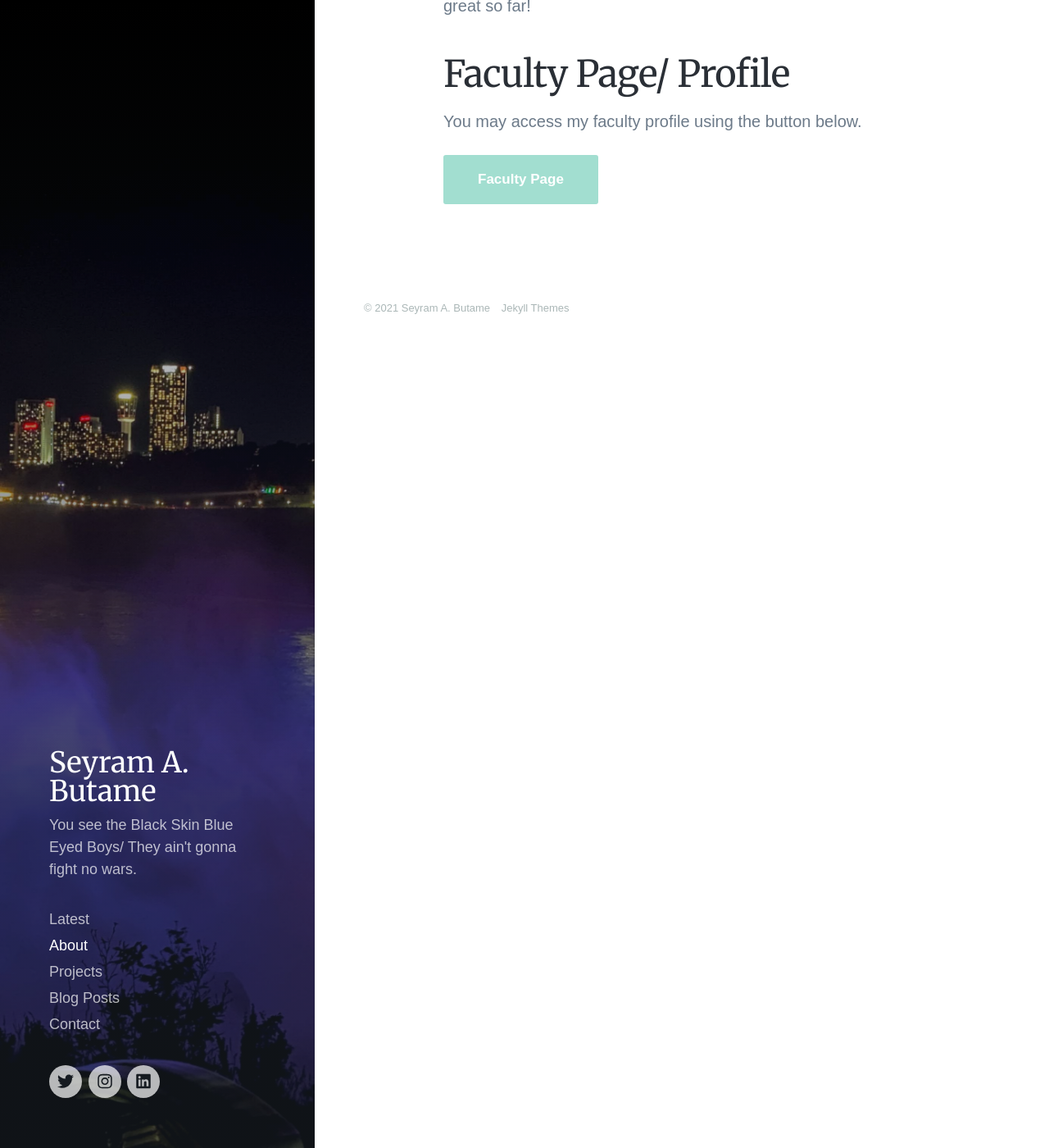
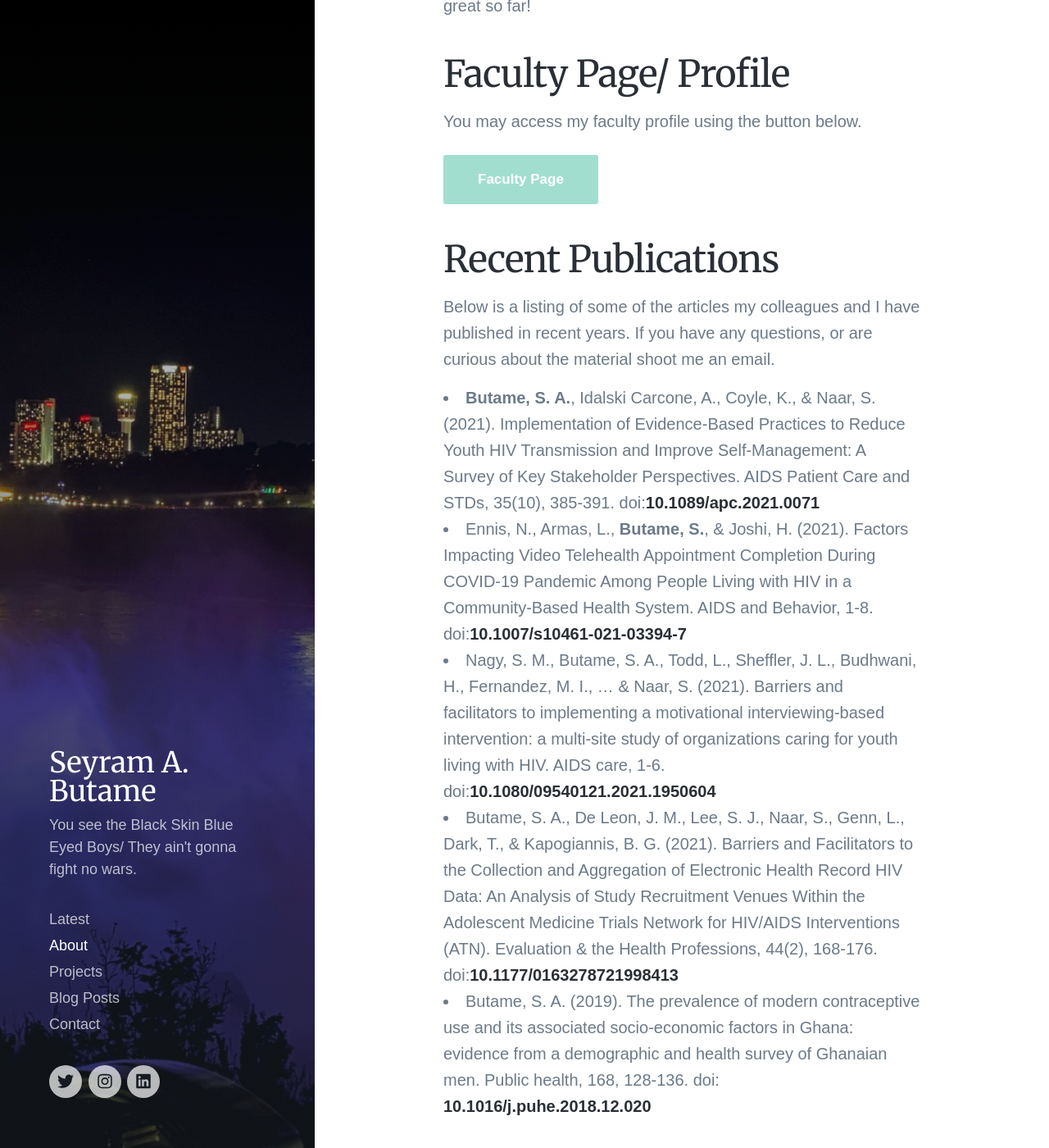
Before and after one commit to butames/blog.github.io, a Jekyll site: the page built from _pages/about.md, in a window 1280 px wide and 1400 px high, scrolled down 1608 px. Shown: the whole window at 82% size. Built offline with Jekyll 4.4.1, drawn with Linux system fonts in a browser that asks for light colours; nearby versions of some CDN libraries; some web fonts are replaced.

Commit message:
Update about.md

```diff
--- a/_pages/about.md
+++ b/_pages/about.md
@@ -14,10 +14,18 @@ Hello everyone,
 Welcome to my small website. I am research faculty at [Florida State University, College of Medicine](https://med.fsu.edu/). I work within the [Center for Translational Behavioral Science (CTBScience)](https://ctbs.fsu.edu/). My academic background is in public health, specifically health policy and management. My current work focuses on implementing and sustaining interventions in clinical care settings focused on American youth at risk for HIV. The ongoing career journey is great so far!
 
 
-
-
 ## Faculty Page/ Profile
 
 You may access my faculty profile using the button below.
 
 <a href="https://ctbs.fsu.edu/person/seyram-butame-phd" class="button button--large">Faculty Page</a>
+
+## Recent Publications
+
+Below is a listing of some of the articles my colleagues and I have published in recent years. If you have any questions, or are curious about the material shoot me an email.
+
+* **Butame, S. A.**, Idalski Carcone, A., Coyle, K., & Naar, S. (2021). Implementation of Evidence-Based Practices to Reduce Youth HIV Transmission and Improve Self-Management: A Survey of Key Stakeholder Perspectives. AIDS Patient Care and STDs, 35(10), 385-391. doi:[10.1089/apc.2021.0071](https://doi.org/10.1089/apc.2021.0071)
+* Ennis, N., Armas, L., **Butame, S.**, & Joshi, H. (2021). Factors Impacting Video Telehealth Appointment Completion During COVID-19 Pandemic Among People Living with HIV in a Community-Based Health System. AIDS and Behavior, 1-8. doi:[10.1007/s10461-021-03394-7](https://doi.org/10.1007/s10461-021-03394-7)
+* Nagy, S. M., Butame, S. A., Todd, L., Sheffler, J. L., Budhwani, H., Fernandez, M. I., ... & Naar, S. (2021). Barriers and facilitators to implementing a motivational interviewing-based intervention: a multi-site study of organizations caring for youth living with HIV. AIDS care, 1-6. doi:[10.1080/09540121.2021.1950604](https://doi.org/10.1080/09540121.2021.1950604)
+* Butame, S. A., De Leon, J. M., Lee, S. J., Naar, S., Genn, L., Dark, T., & Kapogiannis, B. G. (2021). Barriers and Facilitators to the Collection and Aggregation of Electronic Health Record HIV Data: An Analysis of Study Recruitment Venues Within the Adolescent Medicine Trials Network for HIV/AIDS Interventions (ATN). Evaluation & the Health Professions, 44(2), 168-176. doi:[10.1177/0163278721998413](https://doi.org/10.1177/0163278721998413)
+* Butame, S. A. (2019). The prevalence of modern contraceptive use and its associated socio-economic factors in Ghana: evidence from a demographic and health survey of Ghanaian men. Public health, 168, 128-136. doi: [10.1016/j.puhe.2018.12.020](https://doi.org/10.1016/j.puhe.2018.12.020)
```
